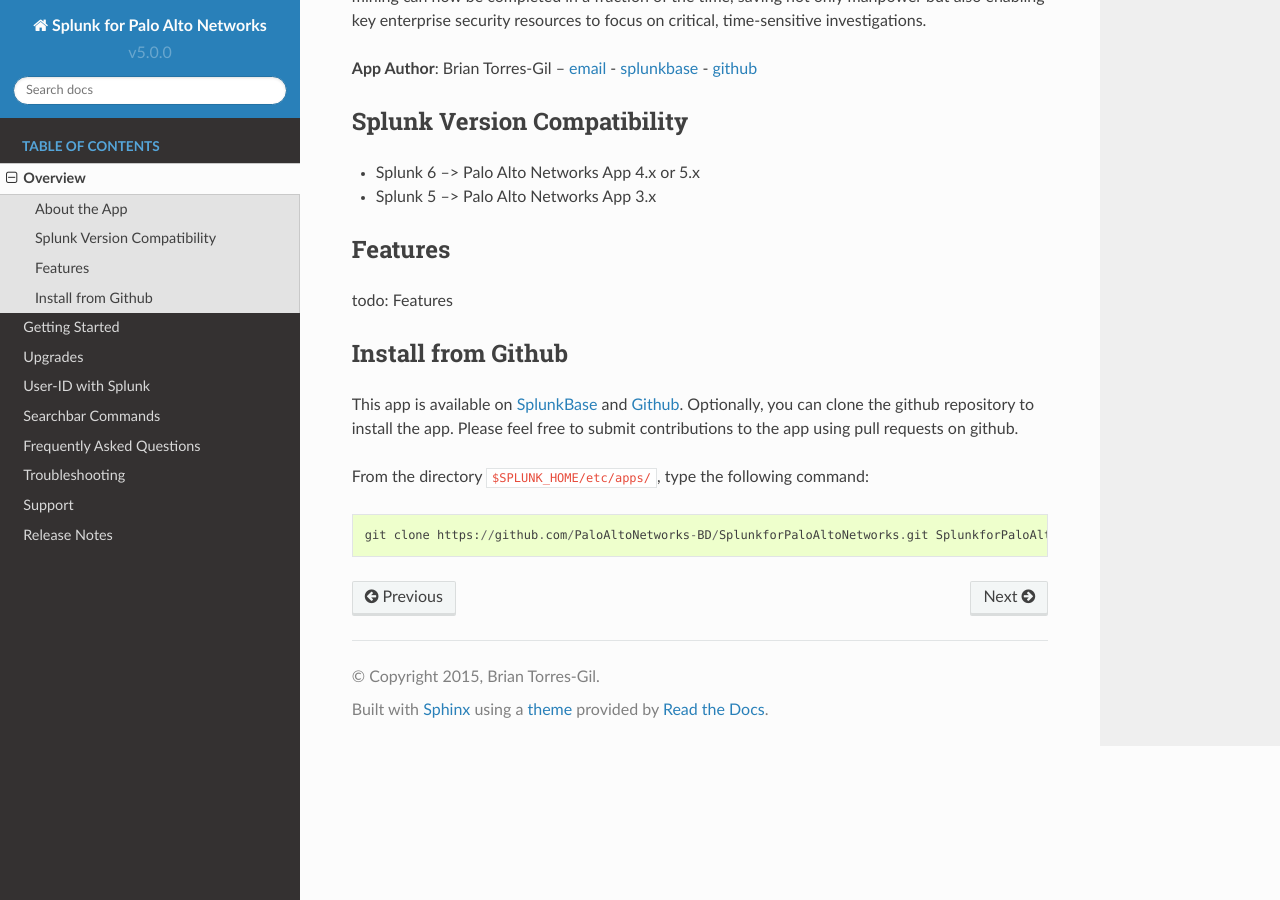
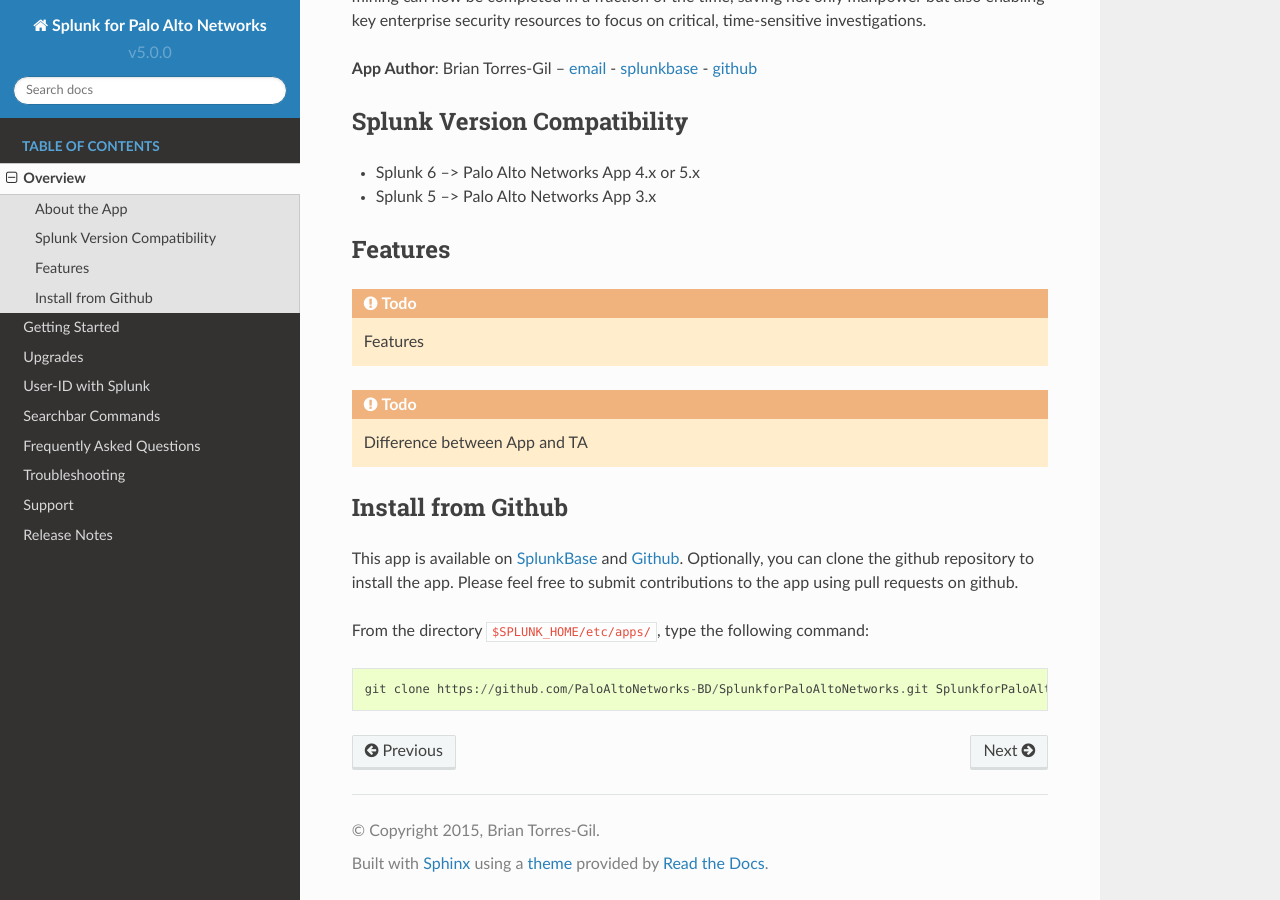
Before and after one commit to PaloAltoNetworks/pan-os-python, a Sphinx documentation site: the page built from docs/overview.rst, in a window 1280 px wide and 900 px high, scrolled down 1012 px. Built offline with Sphinx 7.4.7 and the Read the Docs theme 2.0.0, drawn with Linux system fonts in a browser that asks for light colours.

Commit message:
Switch to restructured text 'todo' directive

```diff
--- a/docs/conf.py
+++ b/docs/conf.py
@@ -34,7 +34,7 @@
 # Add any Sphinx extension module names here, as strings. They can be
 # extensions coming with Sphinx (named 'sphinx.ext.*') or your custom
 # ones.
-extensions = []
+extensions = ['sphinx.ext.todo']
 
 # Add any paths that contain templates here, relative to this directory.
 templates_path = ['_templates']
@@ -110,7 +110,7 @@
 #keep_warnings = False
 
 # If true, `todo` and `todoList` produce output, else they produce nothing.
-todo_include_todos = False
+todo_include_todos = True
 
 
 # -- Options for HTML output ----------------------------------------------
--- a/docs/getting_started.rst
+++ b/docs/getting_started.rst
@@ -14,7 +14,7 @@
 App Version 5.x
 ~~~~~~~~~~~~~~~
 
-todo: Install directions
+.. todo:: Install directions
 
 App Version 3.x and 4.x
 ~~~~~~~~~~~~~~~~~~~~~~~
--- a/docs/overview.rst
+++ b/docs/overview.rst
@@ -37,7 +37,9 @@
 Features
 --------
 
-todo: Features
+.. todo:: Features
+
+.. todo:: Difference between App and TA
 
 Install from Github
 -------------------
--- a/docs/release_notes.rst
+++ b/docs/release_notes.rst
@@ -5,7 +5,7 @@
 v5.0.0
 ======
 
-* todo: Release notes here
+.. todo:: Release notes here
 
 Previous Versions
 =================
--- a/docs/troubleshoot.rst
+++ b/docs/troubleshoot.rst
@@ -1,5 +1,7 @@
 Troubleshooting
 ===============
+
+.. todo:: Update troubleshooting for App 5.0 (sourcetypes)
 
 Follow these troubleshooting steps if there are problems getting the
 dashboards to show data.
--- a/docs/upgrade.rst
+++ b/docs/upgrade.rst
@@ -4,7 +4,7 @@
 Upgrade to App Version 5.0
 --------------------------
 
-todo: Upgrade Guide Here
+.. todo:: Upgrade Guide Here
 
 Upgrade to App Version 4.1
 --------------------------
```
